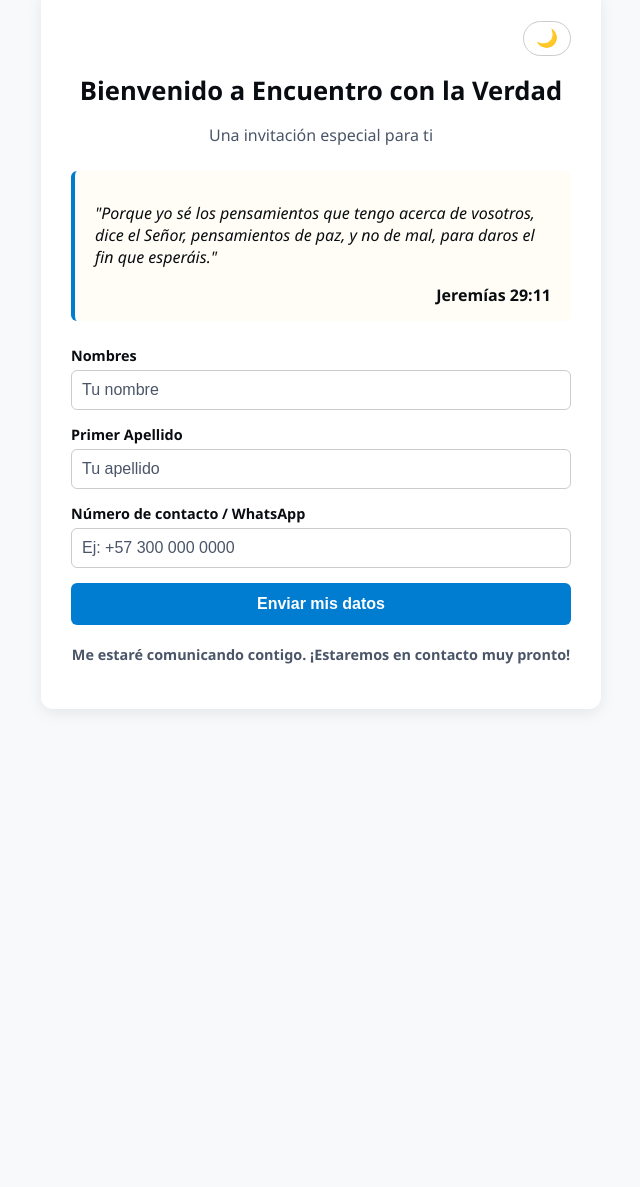
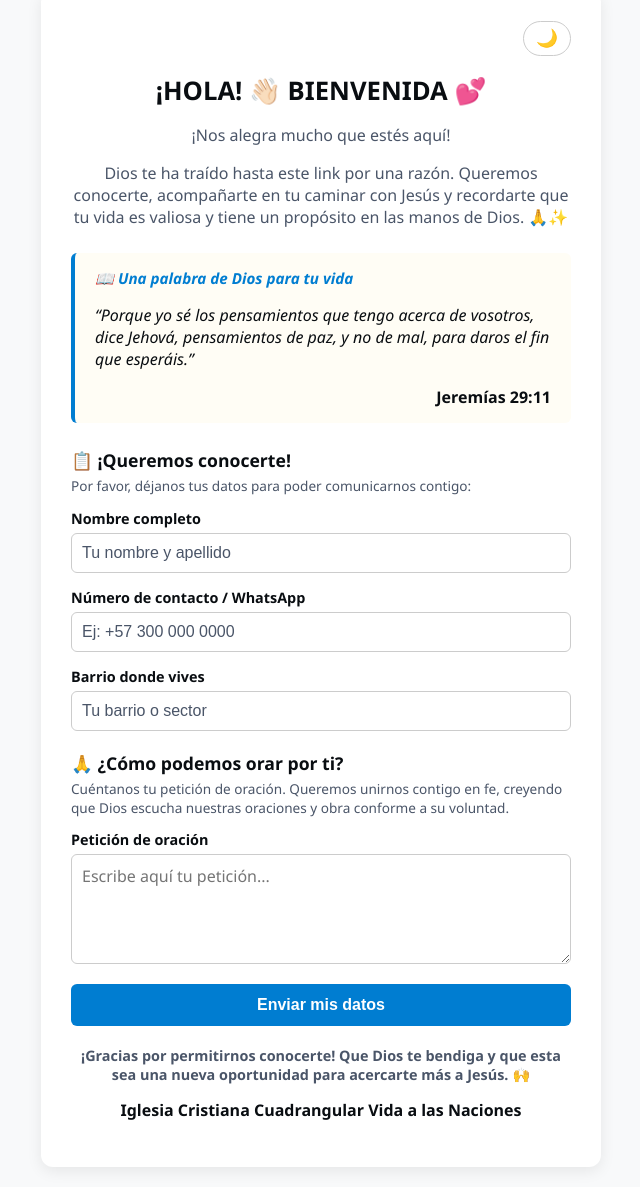
Before and after one commit to JaiderSanchez/landing-page-christian, a plain HTML site: page index.html in a window 1280 px wide. Shown: the part 29-1216 px from the top of the page, without its empty margins (319-959 px from the left). Before the commit the page ends 800 px from the top, so only its background shows below. Drawn offline with Linux system fonts and the light colour scheme.

Commit message:
feat: update landing page content and add prayer request fields

```diff
--- a/index.html
+++ b/index.html
@@ -18,27 +18,32 @@
         </button>
     </div>
 
+    <!-- Encabezado de Bienvenida -->
     <div class="header">
-        <h1>Bienvenido a Encuentro con la Verdad</h1>
-        <p>Una invitación especial para ti</p>
+        <h1>¡HOLA! 👋🏻 BIENVENIDA 💕</h1>
+        <p class="welcome-subtitle">¡Nos alegra mucho que estés aquí!</p>
+        <p class="welcome-text">
+            Dios te ha traído hasta este link por una razón. Queremos conocerte, acompañarte en tu caminar con Jesús y recordarte que tu vida es valiosa y tiene un propósito en las manos de Dios. 🙏✨
+        </p>
     </div>
 
     <!-- Bloque Versículo Rhema -->
     <div class="rhema-card">
-        <p id="rhema-text">"Porque yo sé los pensamientos que tengo acerca de vosotros, dice el Señor, pensamientos de paz, y no de mal, para daros el fin que esperáis."</p>
+        <span class="rhema-title">📖 Una palabra de Dios para tu vida</span>
+        <p id="rhema-text">“Porque yo sé los pensamientos que tengo acerca de vosotros, dice Jehová, pensamientos de paz, y no de mal, para daros el fin que esperáis.”</p>
         <div class="rhema-ref" id="rhema-ref">Jeremías 29:11</div>
     </div>
 
-    <!-- Formulario listo para Formspree -->
+    <!-- Formulario de Registro y Oración -->
     <form id="contacto-form">
-        <div class="form-group">
-            <label for="first_name">Nombres</label>
-            <input type="text" id="first_name" name="first_name" required placeholder="Tu nombre">
+        <div class="form-section-title">
+            <h2>📋 ¡Queremos conocerte!</h2>
+            <p>Por favor, déjanos tus datos para poder comunicarnos contigo:</p>
         </div>
 
         <div class="form-group">
-            <label for="last_name">Primer Apellido</label>
-            <input type="text" id="last_name" name="last_name" required placeholder="Tu apellido">
+            <label for="full_name">Nombre completo</label>
+            <input type="text" id="full_name" name="full_name" required placeholder="Tu nombre y apellido">
         </div>
 
         <div class="form-group">
@@ -46,10 +51,28 @@
             <input type="tel" id="phone" name="phone" required placeholder="Ej: +57 300 000 0000">
         </div>
 
+        <div class="form-group">
+            <label for="neighborhood">Barrio donde vives</label>
+            <input type="text" id="neighborhood" name="neighborhood" required placeholder="Tu barrio o sector">
+        </div>
+
+        <div class="form-section-title">
+            <h2>🙏 ¿Cómo podemos orar por ti?</h2>
+            <p>Cuéntanos tu petición de oración. Queremos unirnos contigo en fe, creyendo que Dios escucha nuestras oraciones y obra conforme a su voluntad.</p>
+        </div>
+
+        <div class="form-group">
+            <label for="prayer_request">Petición de oración</label>
+            <textarea id="prayer_request" name="prayer_request" rows="4" placeholder="Escribe aquí tu petición..."></textarea>
+        </div>
+
         <button type="submit">Enviar mis datos</button>
     </form>
 
-    <p class="footer-msg">Me estaré comunicando contigo. ¡Estaremos en contacto muy pronto!</p>
+    <div class="footer-block">
+        <p class="footer-msg">¡Gracias por permitirnos conocerte! Que Dios te bendiga y que esta sea una nueva oportunidad para acercarte más a Jesús. 🙌</p>
+        <p class="church-name"><strong>Iglesia Cristiana Cuadrangular Vida a las Naciones</strong></p>
+    </div>
 </div>
 
 <script src="script.js"></script>
--- a/style.css
+++ b/style.css
@@ -160,3 +160,54 @@ button[type="submit"]:hover {
     color: var(--text-secondary);
     margin-top: 20px;
 }
+
+
+
+/* Estilo para el área de texto de petición de oración */
+textarea {
+    width: 100%;
+    padding: 10px;
+    border: 1px solid var(--border-input);
+    background-color: var(--bg-input);
+    color: var(--text-input);
+    border-radius: 6px;
+    box-sizing: border-box;
+    font-size: 1rem;
+    font-family: inherit;
+    resize: vertical;
+    transition: background-color 0.3s ease, border-color 0.3s ease, color 0.3s ease;
+}
+
+/* Subtítulos de sección en el formulario */
+.form-section-title {
+    margin-top: 20px;
+    margin-bottom: 12px;
+}
+
+.form-section-title h2 {
+    font-size: 1.1rem;
+    color: var(--text-primary);
+    margin-bottom: 4px;
+}
+
+.form-section-title p {
+    font-size: 0.85rem;
+    color: var(--text-secondary);
+    margin-top: 0;
+}
+
+/* Título de la tarjeta Rhema */
+.rhema-title {
+    display: block;
+    font-weight: bold;
+    font-size: 0.95rem;
+    margin-bottom: 8px;
+    color: var(--blue);
+}
+
+.church-name {
+    text-align: center;
+    font-size: 1rem;
+    color: var(--text-primary);
+    margin-top: 5px;
+}
```
